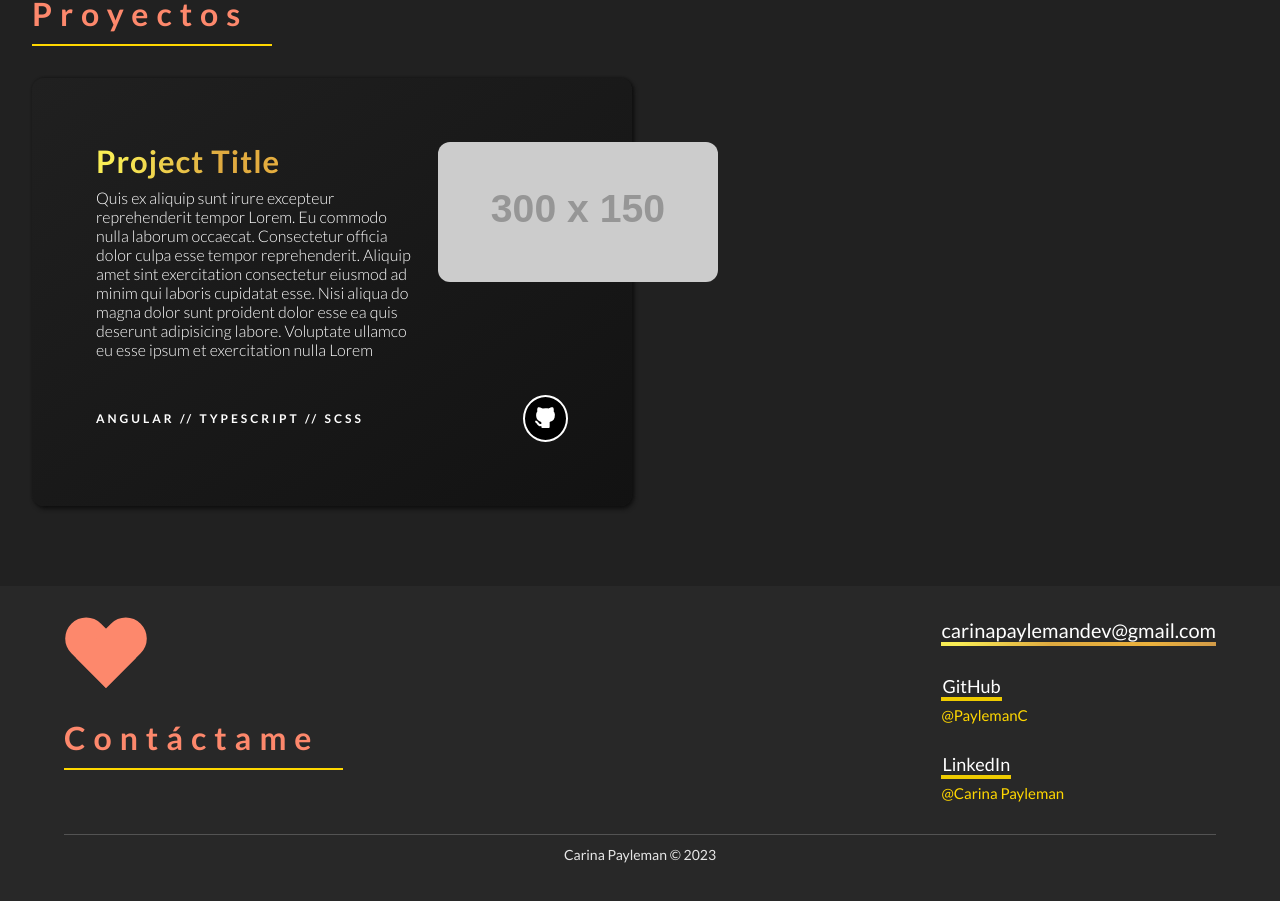
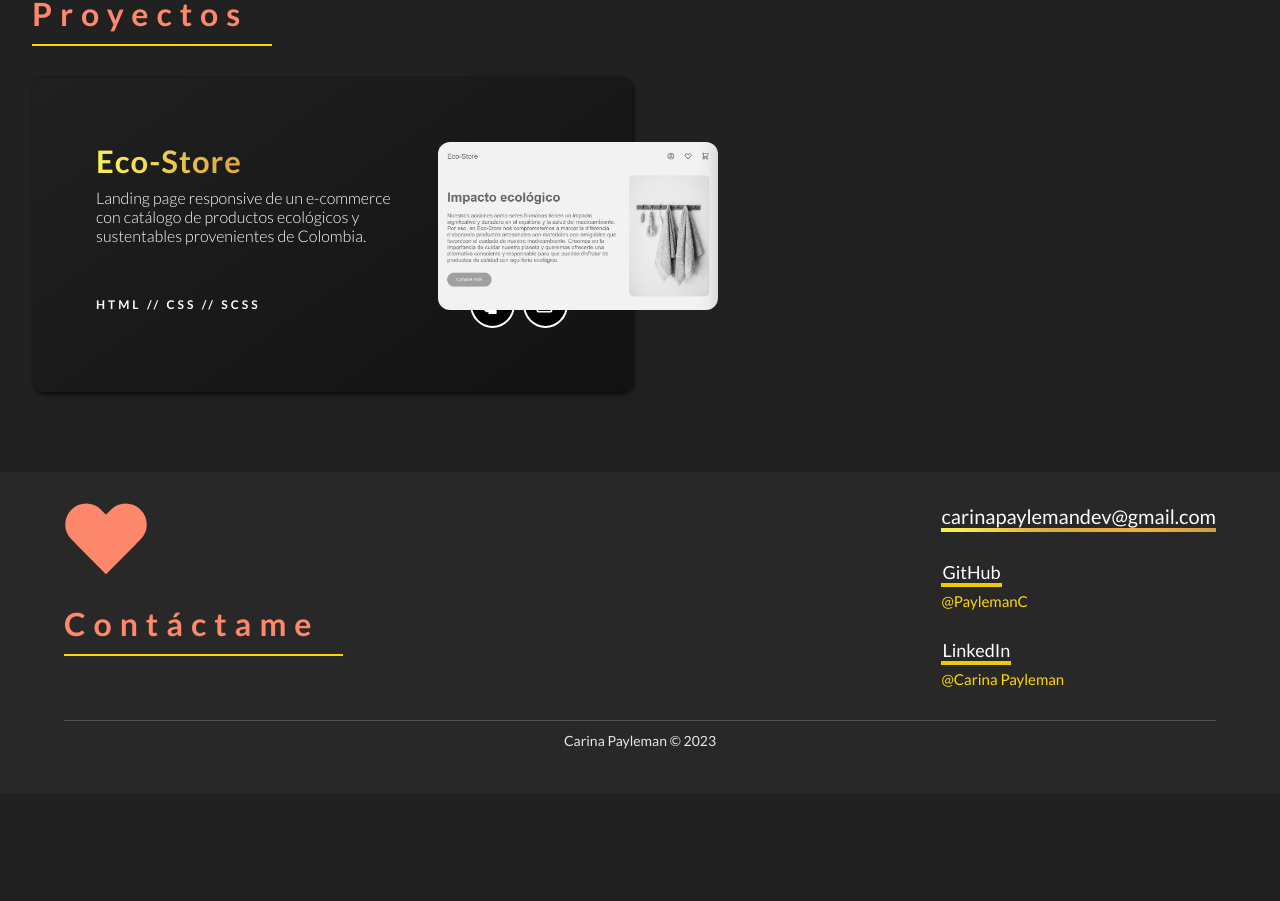
Before and after one commit to PaylemanC/portfolio, an Angular app: page / in a window 1280 px wide. Shown: the part 1667-2568 px from the top of the page. After the commit the page ends 2460 px from the top, so only its background shows below. Built offline with nearby package versions, Linux system fonts and the light colour scheme.

Commit message:
Pasa data proyectos a app y renderiza con TS, prueba con proy eco-store

```diff
--- a/src/app/app.component.html
+++ b/src/app/app.component.html
@@ -43,7 +43,7 @@
   <section id="project">
     <h2>Proyectos</h2>
     <div class="project__container">
-      <app-card-project></app-card-project>
+      <app-card-project [project]="project" *ngFor="let project of projects"></app-card-project>
     </div>
   </section>
   <!-- <section id="contact">
--- a/src/app/app.component.ts
+++ b/src/app/app.component.ts
@@ -1,5 +1,6 @@
 import { Component } from '@angular/core';
 import { Skill } from './models/skill';
+import { Project } from './models/project';
 
 @Component({
   selector: 'app-root',
@@ -76,4 +77,16 @@ export class AppComponent {
       "icon": "../../../assets/icons/soft-skills/4.svg"
     }
   ]
+
+  projects: Project[] = [
+    {
+      id: 0,
+      img: '../../../../assets/imgs/eco-store.png',
+      title: 'Eco-Store',
+      description: 'Landing page responsive de un e-commerce con catálogo de productos ecológicos y sustentables provenientes de Colombia.',
+      skills: ['HTML', 'CSS', 'SCSS'],
+      github: 'https://github.com/PaylemanC/Eco-Store--Platzi',
+      deploy: 'https://eco-store-platzi.netlify.app/'
+    }
+  ]
 }
--- a/src/app/projects/components/card-project/card-project.component.ts
+++ b/src/app/projects/components/card-project/card-project.component.ts
@@ -1,4 +1,4 @@
-import { Component } from '@angular/core';
+import { Component, Input } from '@angular/core';
 import { Project } from '../../../models/project';
 
 @Component({
@@ -7,13 +7,13 @@ import { Project } from '../../../models/project';
   styleUrls: ['./card-project.component.scss']
 })
 export class CardProjectComponent {
-  project: Project = {
+  @Input() project: Project = {
     id: 0,
-    img: 'https://via.placeholder.com/300x150',
-    title: 'Project Title',
-    description: 'Quis ex aliquip sunt irure excepteur reprehenderit tempor Lorem. Eu commodo nulla laborum occaecat. Consectetur officia dolor culpa esse tempor reprehenderit. Aliquip amet sint exercitation consectetur eiusmod ad minim qui laboris cupidatat esse. Nisi aliqua do magna dolor sunt proident dolor esse ea quis deserunt adipisicing labore. Voluptate ullamco eu esse ipsum et exercitation nulla Lorem',
-    skills: ['Angular', 'TypeScript', 'SCSS'],
-    github: 'https://github.com/PaylemanC',
+    img: '', //https://via.placeholder.com/300x150
+    title: '',
+    description: '',
+    skills: [],
+    github: '',
     deploy: ''
   }
 }
```
Also changed, not shown: src/assets/imgs/eco-store.png (added).
